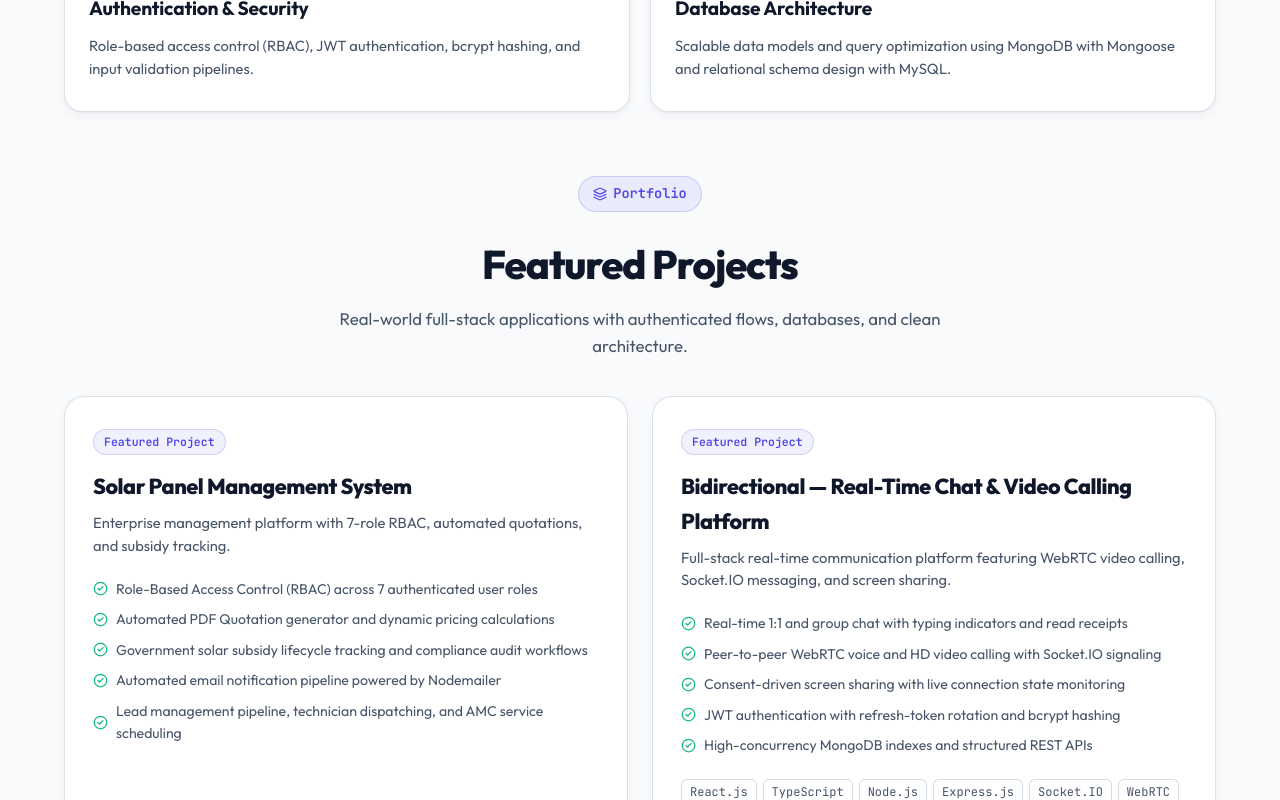
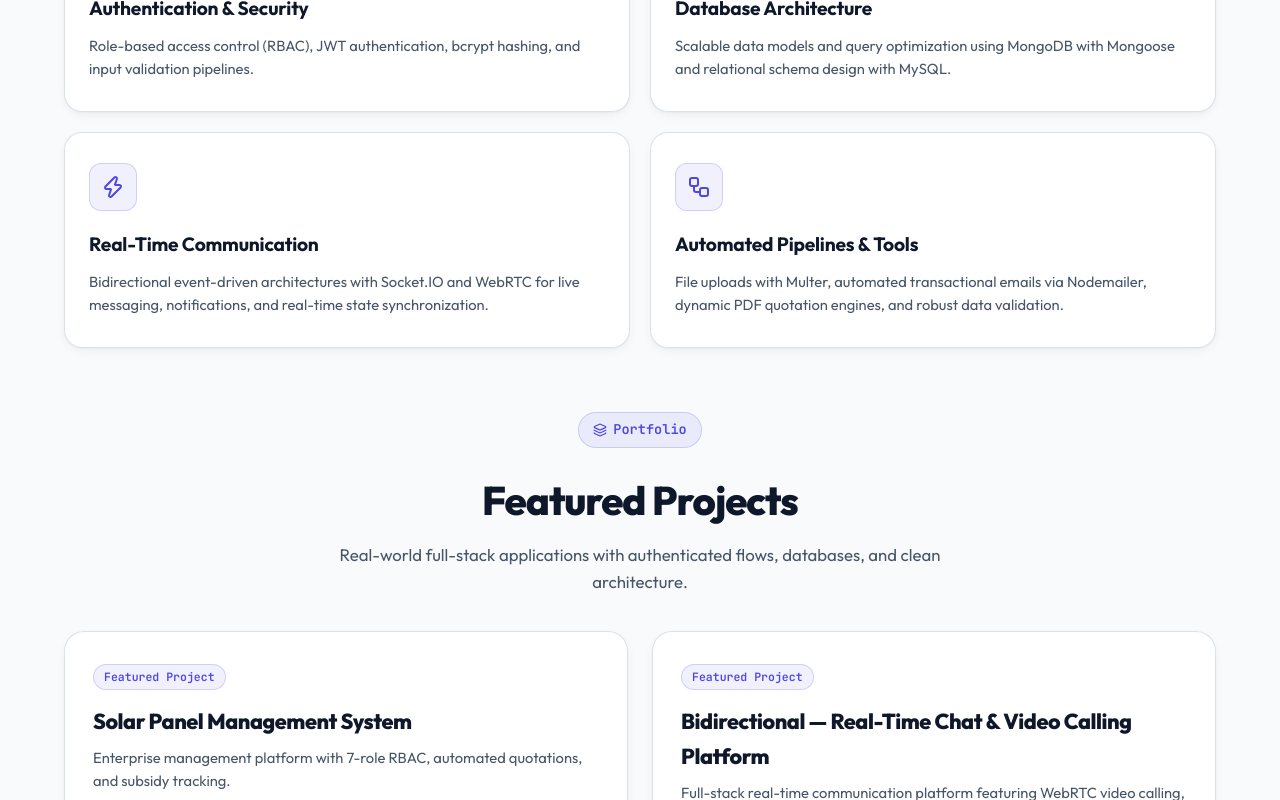
Before and after one commit to gaurav-1911/personal-portfolio, a React (Vite) app in the folder Frontend/: page / in a window 1280 px wide. Shown: the part 2360-3160 px from the top of the page. Built offline with nearby package versions, Linux system fonts and the light colour scheme; no server answers.

Commit message:
feat(home): add Real-Time Communication and Automated Pipelines service cards to complete 6-card grid

```diff
--- a/Frontend/src/pages/public/Home/Home.jsx
+++ b/Frontend/src/pages/public/Home/Home.jsx
@@ -16,6 +16,8 @@ import {
   Cpu,
   TrendingUp,
   Phone,
+  Zap,
+  Workflow,
 } from 'lucide-react';
 import { GithubIcon, LinkedinIcon } from '../../../components/common/SocialIcons/SocialIcons';
 import { TechMarquee } from '../../../components/common/TechMarquee/TechMarquee';
@@ -104,6 +106,16 @@ const WHAT_I_BUILD = [
     icon: <Database className="service-icon" size={24} />,
     title: 'Database Architecture',
     desc: 'Scalable data models and query optimization using MongoDB with Mongoose and relational schema design with MySQL.',
+  },
+  {
+    icon: <Zap className="service-icon" size={24} />,
+    title: 'Real-Time Communication',
+    desc: 'Bidirectional event-driven architectures with Socket.IO and WebRTC for live messaging, notifications, and real-time state synchronization.',
+  },
+  {
+    icon: <Workflow className="service-icon" size={24} />,
+    title: 'Automated Pipelines & Tools',
+    desc: 'File uploads with Multer, automated transactional emails via Nodemailer, dynamic PDF quotation engines, and robust data validation.',
   },
 ];
 
```
